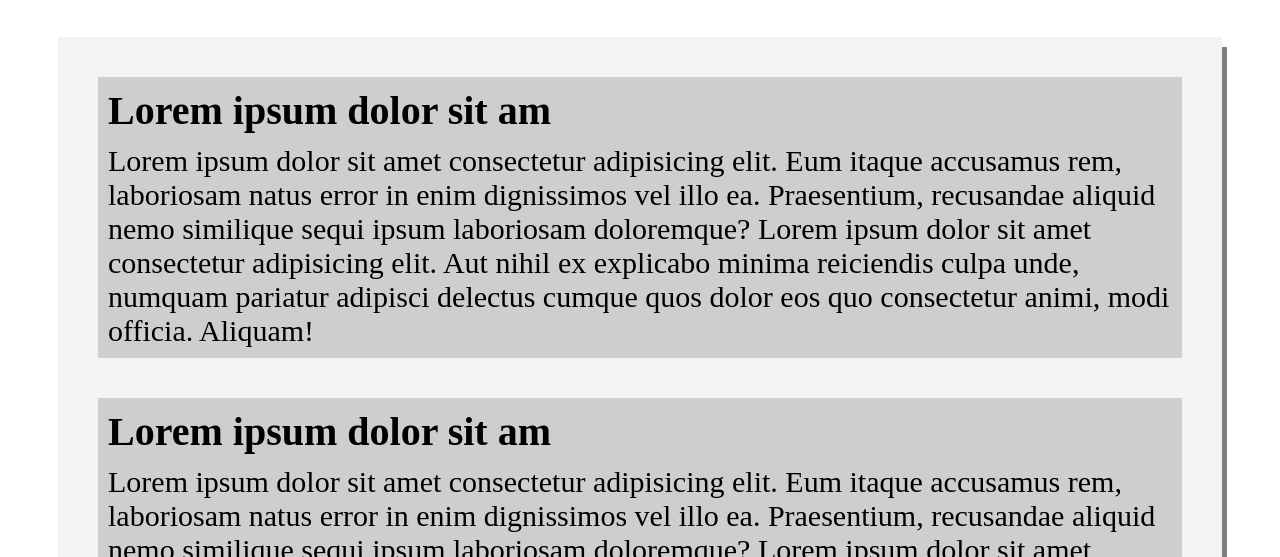
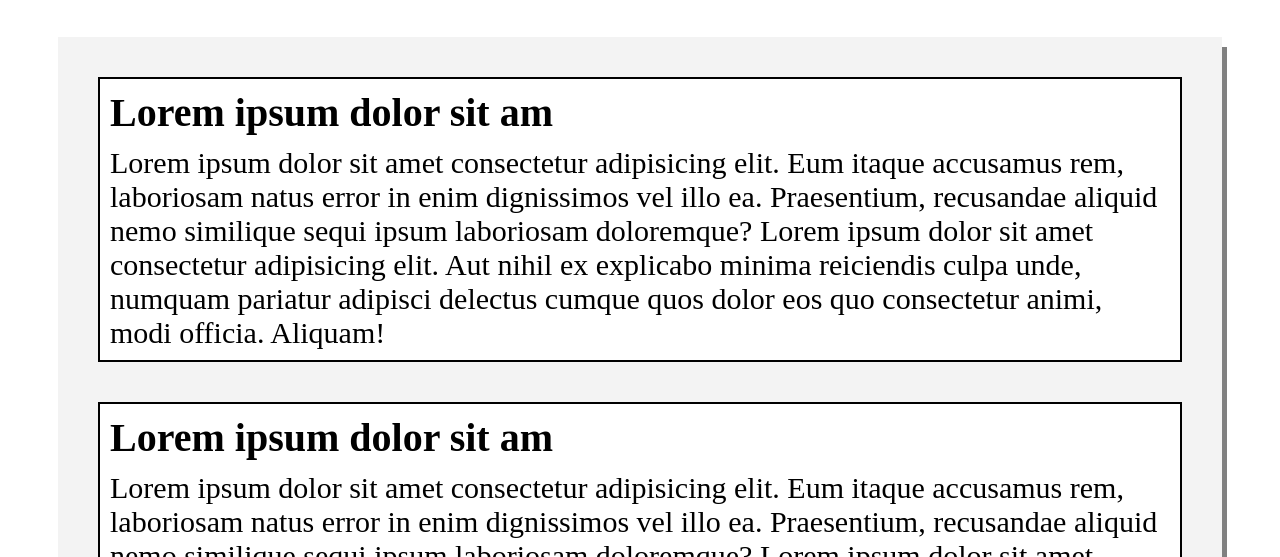
Before and after one commit to gdelv/ProjectOne, a plain HTML site: page index.html in a window 1280 px wide. Shown: the part 243-800 px from the top of the page. Drawn offline with Linux system fonts and the light colour scheme.

Commit message:
added border to boxes for better contrast

```diff
--- a/style.css
+++ b/style.css
@@ -58,8 +58,9 @@ main {
     padding: 20px;
 }
 .boxes {
-    background: rgba(169, 169, 169, 0.5);
+    background: white;
     margin: 20px;
+    border: 2px solid black;
 }
 
 /* letter styling */
```
